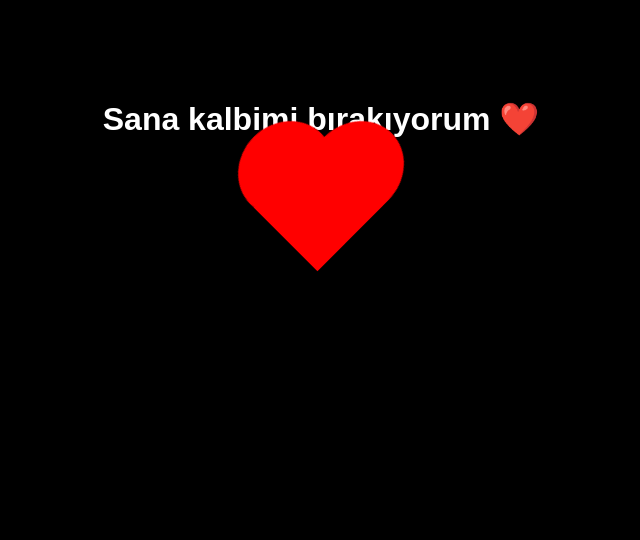
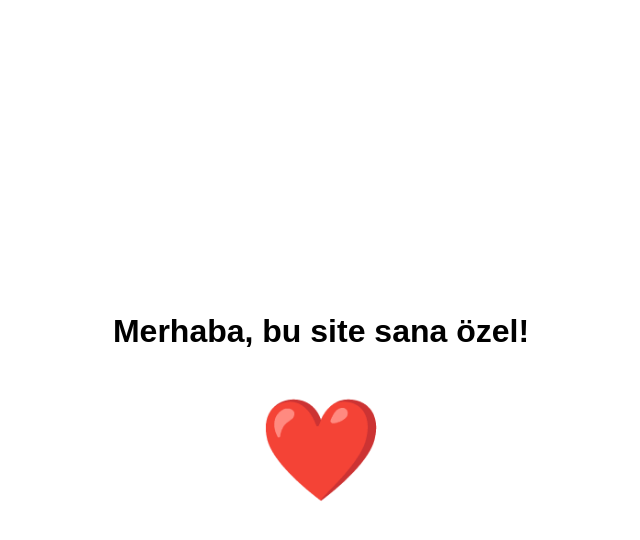
Before and after one commit to efesrcn/Seniseviyorum, a plain HTML site: page index.html in a window 1280 px wide. Shown: the whole page, without its empty margins (319-959 px from the left). Drawn offline with Linux system fonts and the light colour scheme.

Commit message:
Update index.html

```diff
--- a/index.html
+++ b/index.html
@@ -1,48 +1,28 @@
+
 <!DOCTYPE html>
 <html>
 <head>
-  <title>Seni Seviyorum</title>
+  <title>Ask Sitesi</title>
   <style>
     body {
-      background-color: #000;
-      color: white;
-      text-align: center;
-      font-family: sans-serif;
-      margin-top: 100px;
+      display: flex;
+      justify-content: center;
+      align-items: center;
+      height: 100vh;
+      margin: 0;
+      background-color: #fff;
+      font-family: Arial, sans-serif;
+      flex-direction: column;
     }
     .heart {
-      width: 100px;
-      height: 90px;
-      background-color: red;
-      position: relative;
-      margin: 0 auto;
-      transform: rotate(-45deg);
-      animation: pulse 1s infinite;
-    }
-    .heart:before,
-    .heart:after {
-      content: "";
-      width: 100px;
-      height: 90px;
-      background-color: red;
-      border-radius: 50%;
-      position: absolute;
-    }
-    .heart:before {
-      top: -50px;
-      left: 0;
-    }
-    .heart:after {
-      left: 50px;
-      top: 0;
-    }
-    @keyframes pulse {
-      0% { transform: scale(1) rotate(-45deg); }
-      50% { transform: scale(1.1) rotate(-45deg); }
-      100% { transform: scale(1) rotate(-45deg); }
+      font-size: 100px;
+      color: red;
+      margin-top: 20px;
     }
   </style>
 </head>
 <body>
-  <h1>Sana kalbimi bırakıyorum ❤️</h1>
-  <div class="heart"></div>
+  <h1>Merhaba, bu site sana özel!</h1>
+  <div class="heart">❤️</div>
+</body>
+</html>
```
